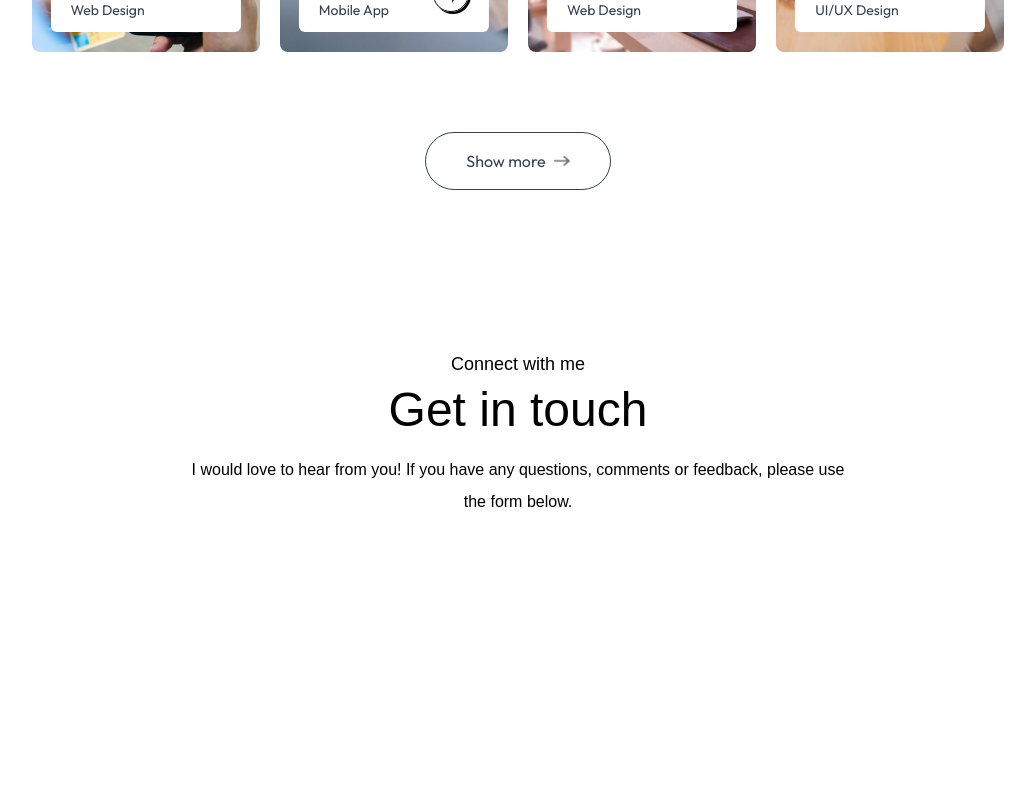
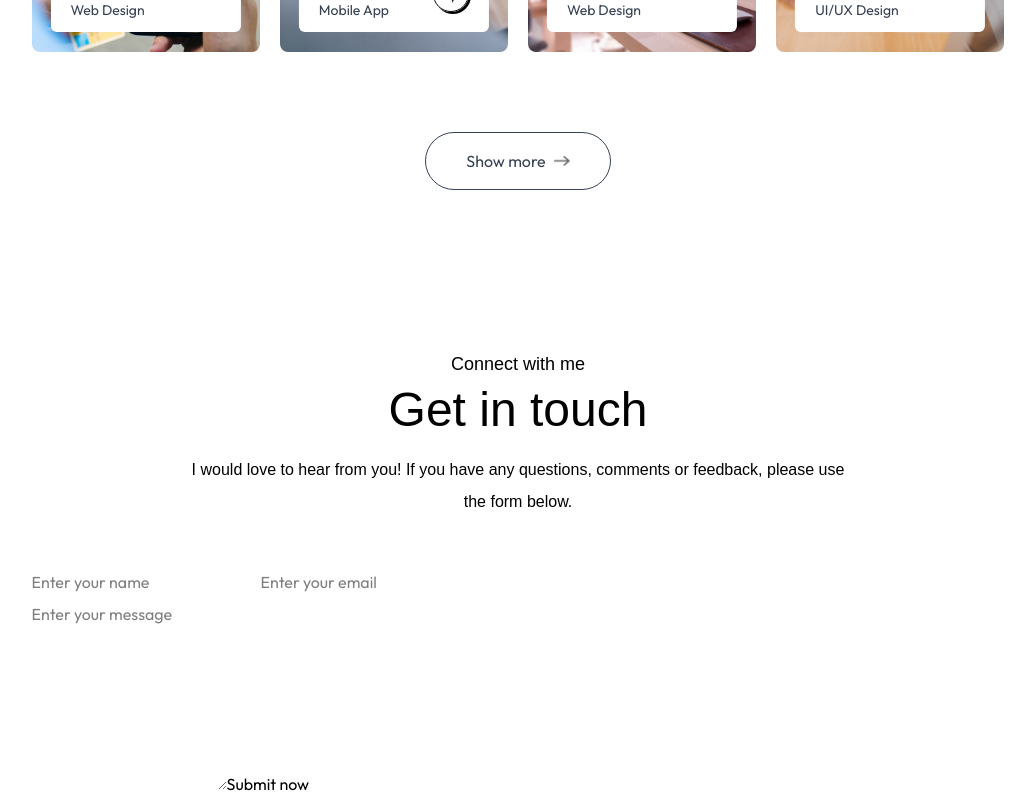
Before and after one commit to Hamimsiddiq007/Portfolio_01, a Next.js app: page / in a window 1280 px wide. Shown: the part 2791-3591 px from the top of the page, without its empty margins (122-1157 px from the left). Before the commit the page ends 3357 px from the top, so only its background shows below. Built offline with nearby package versions, Linux system fonts and the light colour scheme; a web font is replaced by a local one.

Commit message:
contact form

```diff
--- a/components/Contact.jsx
+++ b/components/Contact.jsx
@@ -12,6 +12,16 @@ const Contact = () => {
       <p className="text-center mx-auto max-w-2xl mt-5 mb-12 font-ovo">
         I would love to hear from you! If you have any questions, comments or feedback, please use the form below.
       </p>
+
+      <form>
+        <div className="">
+            <input type="text" placeholder="Enter your name" required />
+            <input type="email" placeholder="Enter your email" required />
+        </div>
+        <textarea rows="6" placeholder="Enter your message"></textarea>
+
+        <button type="submit">Submit now</button>
+      </form>
     </div>
   );
 };
```
